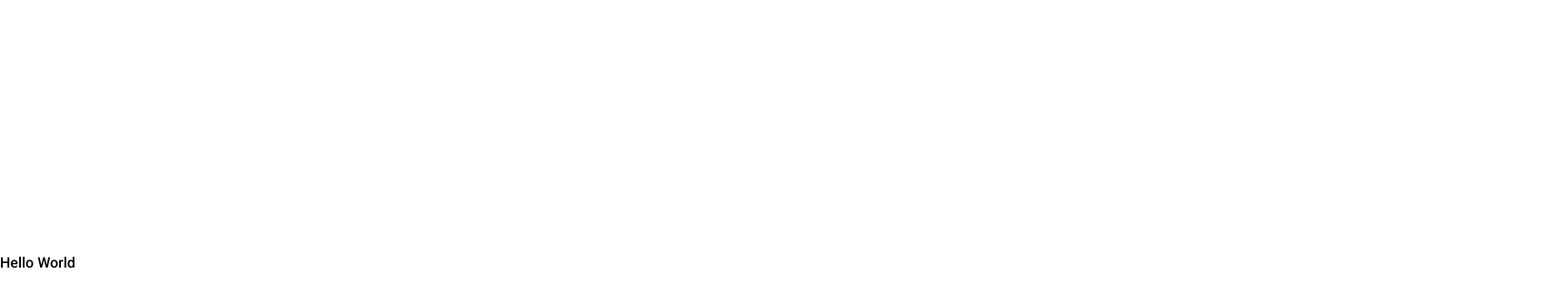
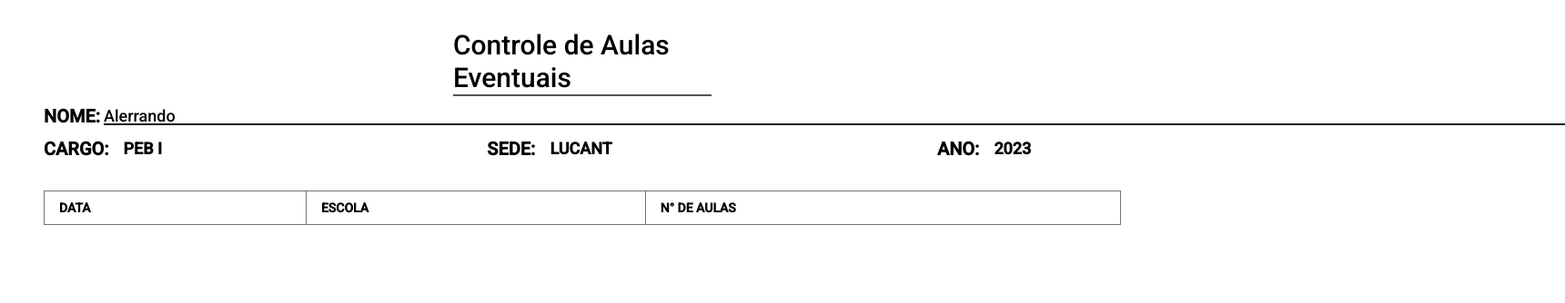
Before and after one commit to Alerrando/sistema-seduc, a Next.js app in the folder web/: page /imprimir-professor in a window 1280 px wide. Shown: the top 334 px of the page at 91% size, 1720 px wide, since content can reach past the window. Built offline with nearby package versions, Linux system fonts and the light colour scheme.

Commit message:
add styles to imprimir-professor

```diff
--- a/web/src/app/(cadastros)/cadastro-escola/page.tsx
+++ b/web/src/app/(cadastros)/cadastro-escola/page.tsx
@@ -9,6 +9,7 @@ import CreateHeaderRegisters from '../../../Components/CreateHeaderRegisters';
 import Modal from '../../../Components/Modal';
 import TableRegisters from '../../../Components/TableRegisters';
 import { createSchool, deleteSchool, editSchool, readAllSchool } from '../../../api';
+import RootLayout from '../../../app/layout';
 
 export default function CadastroEscola(){
     const { allInfosSchool, registerType } = useSelector((root: RootState) => root.Slice);
@@ -27,6 +28,7 @@ export default function CadastroEscola(){
 
 
     return(
+        <RootLayout showHeaderAside>
             <main className='w-full sm:w-5/6 h-max ml-auto'>
                 <div className="w-full flex flex-col gap-4 px-6 py-3">
                     <h1 className="text-3xl md:text-[42px]">Cadastro de Escolas</h1>
@@ -50,6 +52,7 @@ export default function CadastroEscola(){
 
                 <ToastContainer />
             </main>
+        </RootLayout>
     )
 
     async function submitSchool(event){
--- a/web/src/app/(cadastros)/cadastro-professor/page.tsx
+++ b/web/src/app/(cadastros)/cadastro-professor/page.tsx
@@ -9,6 +9,7 @@ import CreateHeaderRegisters from '../../../Components/CreateHeaderRegisters';
 import Modal from '../../../Components/Modal';
 import TableRegisters from '../../../Components/TableRegisters';
 import { createTeacher, deleteTeacher, editTeacher, readAllTeacher } from '../../../api';
+import RootLayout from '../../../app/layout';
 
 export default function CadastroProfessor(){
     const { allInfosTeacher, registerType } = useSelector((root: RootState) => root.Slice);
@@ -27,6 +28,7 @@ export default function CadastroProfessor(){
 
 
     return(
+        <RootLayout showHeaderAside>
             <main className='w-full sm:w-5/6 h-max ml-auto'>
                 <div className="w-full flex flex-col gap-4 px-6 py-3">
                     <h1 className="text-3xl md:text-[42px]">Cadastro de Professor</h1>
@@ -51,6 +53,7 @@ export default function CadastroProfessor(){
 
                 <ToastContainer />
             </main>
+        </RootLayout>
     )
 
     async function submitTeacher(event){
--- a/web/src/app/(cadastros)/controle-aulas-eventuais/page.tsx
+++ b/web/src/app/(cadastros)/controle-aulas-eventuais/page.tsx
@@ -12,6 +12,7 @@ import Modal from "../../../Components/Modal";
 import TableRegisters from "../../../Components/TableRegisters";
 import { createLesson, deleteLesson, editLesson, readAllLesson, readPaginationLesson } from "../../../api";
 import { format } from "date-fns";
+import RootLayout from "../../../app/layout";
 
 export default function ControleAulasEventuais() {
   const [infosInput, setInfosInput] =
@@ -46,6 +47,7 @@ export default function ControleAulasEventuais() {
   }, [pagination]);
 
   return (
+    <RootLayout showHeaderAside>
       <section className="w-full sm:w-5/6 h-max ml-auto">
         <div className="w-full flex flex-col gap-4 px-6 py-3">
           <h1 className="text-[27px] md:text-[42px]">Controle de Aulas Eventuais</h1>
@@ -92,6 +94,7 @@ export default function ControleAulasEventuais() {
 
         <ToastContainer />
       </section>
+    </RootLayout>
   );
 
   function editInfo(infos: LessonsInfos) {
--- a/web/src/app/imprimir-professor/page.tsx
+++ b/web/src/app/imprimir-professor/page.tsx
@@ -1,10 +1,64 @@
-import React from "react";
+'use client';
+import React, { useEffect, useState } from "react";
 import RootLayout from "../layout";
 
 export default function ImprimirProfessor(){
+    const [showHeaderAside, setShowHeaderAside] = useState<boolean>(false);
+
+    useEffect(() => {
+        setShowHeaderAside(false);
+    }, [])
+
     return(
-        <RootLayout showHeaderAside={false}>
-            <h1>Hello World</h1>
+        <RootLayout showHeaderAside={showHeaderAside}>
+            <main className="w-full h-screen">
+                <section className="w-full-h-auto flex flex-col items-center justify-center gap-8 px-6 py-8 md:px-12 md:py-8">
+                    <header className="w-full h-auto flex flex-col items-center justify-center gap-8 md:gap-2">
+                        <div className="w-full md:w-[24%] h-auto flex flex-col items-center justify-center after:block after:w-full after:h-[2px] after:bg-zinc-600">
+                            <h1 className="text-2xl md:text-3xl">Controle de Aulas Eventuais</h1>
+                        </div>
+
+                        <div className="w-11/12 h-auto flex flex-col gap-6 md:gap-2 items-start mr-auto">
+                            <div className="w-full flex flex-row gap-1 relative items-center">
+                                <h3 className="font-bold text-xl">NOME: </h3>
+                                <span className="w-full flex flex-col text-lg after:absolute after:bottom-1 after:block after:w-[calc(390px_-_110px)] md:after:w-[calc(1920px_-_314px)] after:h-[2px] after:bg-zinc-900">Alerrando</span>
+                            </div>
+
+                            <div className="w-full flex items-center justify-between">
+                                <div className="w-auto flex flex-row items-center gap-1 md:gap-4">
+                                    <h3 className="font-bold text-base md:text-xl">CARGO: </h3>
+                                    <span className="font-bold text-sm md:text-lg">PEB I</span>
+                                </div>
+
+                                <div className="w-auto flex flex-row items-center gap-1 md:gap-4">
+                                    <h3 className="font-bold text-base md:text-xl">SEDE: </h3>
+                                    <span className="font-bold text-sm md:text-lg">LUCANT</span>
+                                </div>
+
+                                <div className="w-auto flex flex-row items-center gap-1 md:gap-4">
+                                    <h3 className="font-bold text-base md:text-xl">ANO: </h3>
+                                    <span className="font-bold text-sm md:text-lg">2023</span>
+                                </div>
+                            </div>
+                        </div>
+                    </header>
+
+                    <table className="min-w-full border text-center text-sm font-light border-neutral-500">
+                        <thead className="border-b font-medium border-neutral-500">
+                            <tr>
+                                <th scope="col" className="text-start border-r pl-4 pr-2 py-2 border-neutral-500">DATA</th>
+                                <th scope="col" className="text-start border-r pl-4 pr-2 py-2 border-neutral-500">ESCOLA</th>
+                                <th scope="col" className="text-start border-r pl-4 pr-2 py-2 border-neutral-500">N° DE AULAS</th>
+                            </tr>
+                        </thead>
+
+
+                        <tbody className="divide-y divide-gray-200">
+
+                        </tbody>
+                    </table>
+                </section>
+            </main>
         </RootLayout>
     )
 }
--- a/web/src/app/layout.tsx
+++ b/web/src/app/layout.tsx
@@ -14,7 +14,7 @@ type RootLayoutProps = {
 	showHeaderAside: boolean,
 }
 
-export default function RootLayout({ children, showHeaderAside = true }: RootLayoutProps) {
+export default function RootLayout({ children, showHeaderAside }: RootLayoutProps) {
 	return (
 		<html lang="pt-br" >
 			<body className={roboto.className}>
--- a/web/src/app/page.tsx
+++ b/web/src/app/page.tsx
@@ -23,22 +23,22 @@ export default function Home() {
 
 
   return(
-    <main className="w-full md:w-5/6 h-full ml-auto">
+    <main className="w-full md:w-5/6 h-[calc(100vh_-_64px)] ml-auto">
       <div className="w-full h-full flex flex-col md:flex-row gap-5 py-3">
         <section className="w-full h-full flex flex-col md:flex-row gap-8 md:gap-0 md:pl-6">
-          <div className="w-full md:w-[80%] h-full flex flex-col gap-12 px-6 md:pl-0">
+          <div className="w-full md:w-[80%] h-full flex flex-col justify-between gap-12 px-6 md:pl-0">
             <header className="w-full h-auto flex flex-col gap-2 items-start">
               <h1 className="text-3xl md:text-4xl">Bem vindo Alerrando!</h1>
               <p className="text-base text-[#5a5a5a]">É bom vê-lo novamente.</p>
             </header>
 
-            <section className="w-full h-auto flex flex-col gap-12">
+            <section className="w-full h-4/6 flex flex-col justify-center gap-16 lg:gap-24">
               <Link href="/cadastro-aula" className="w-full h-auto flex flex-row px-2 gap-5 hover:shadow-xl">
                 <div className="w-9 h-9 flex justify-center items-center rounded-lg bg-[#EFF3FA]">
                   <Book size={22} />
                 </div>
                 <div className="w-full h-full flex flex-col gap-3 text-[#4F4F4F]">
-                  <h2 className="text-2xl">Controle de Aulas Eventuais</h2>
+                  <h2 className="text-xl md:text-2xl">Controle de Aulas Eventuais</h2>
                   <span className="text-sm">O controle de aulas eventuais de aulas no dashboard permite registrar, editar e excluir
                     informações sobre as aulas.
                   </span>
@@ -50,7 +50,7 @@ export default function Home() {
                   <School2 size={22} />
                 </div>
                 <div className="w-full h-full flex flex-col gap-3 text-[#4F4F4F]">
-                  <h2 className="text-2xl">Cadastro de Escola</h2>
+                  <h2 className="text-xl md:text-2xl">Cadastro de Escola</h2>
                   <span className="text-sm">O cadastro de escolas é uma funcionalidade essencial do
                     projeto que permite adicionar e gerenciar informações sobre as instituições
                     educacionais.
@@ -63,7 +63,7 @@ export default function Home() {
                   <GraduationCap size={22} />
                 </div>
                 <div className="w-full h-full flex flex-col gap-3 text-[#4F4F4F]">
-                  <h2 className="text-2xl">Cadastro de Professores</h2>
+                  <h2 className="text-xl md:text-2xl">Cadastro de Professores</h2>
                   <span className="text-sm">Com o cadastro de professores, você pode manter um registro
                     completo dos docentes, facilitando a atribuição de disciplinas, controle de carga
                     horária e comunicação eficiente dentro da instituição educacional.
@@ -71,6 +71,8 @@ export default function Home() {
                 </div>
               </Link>
             </section>
+
+            <div className="hidden lg:block"></div>
           </div>
 
           <div className="w-full h-auto">
```
Also changed, not shown: web/src/app/(boletins)/boletim-controle-aulas-eventuais/page.tsx (+4 -3 lines). Lines whose indentation alone changed are shown as unchanged.
